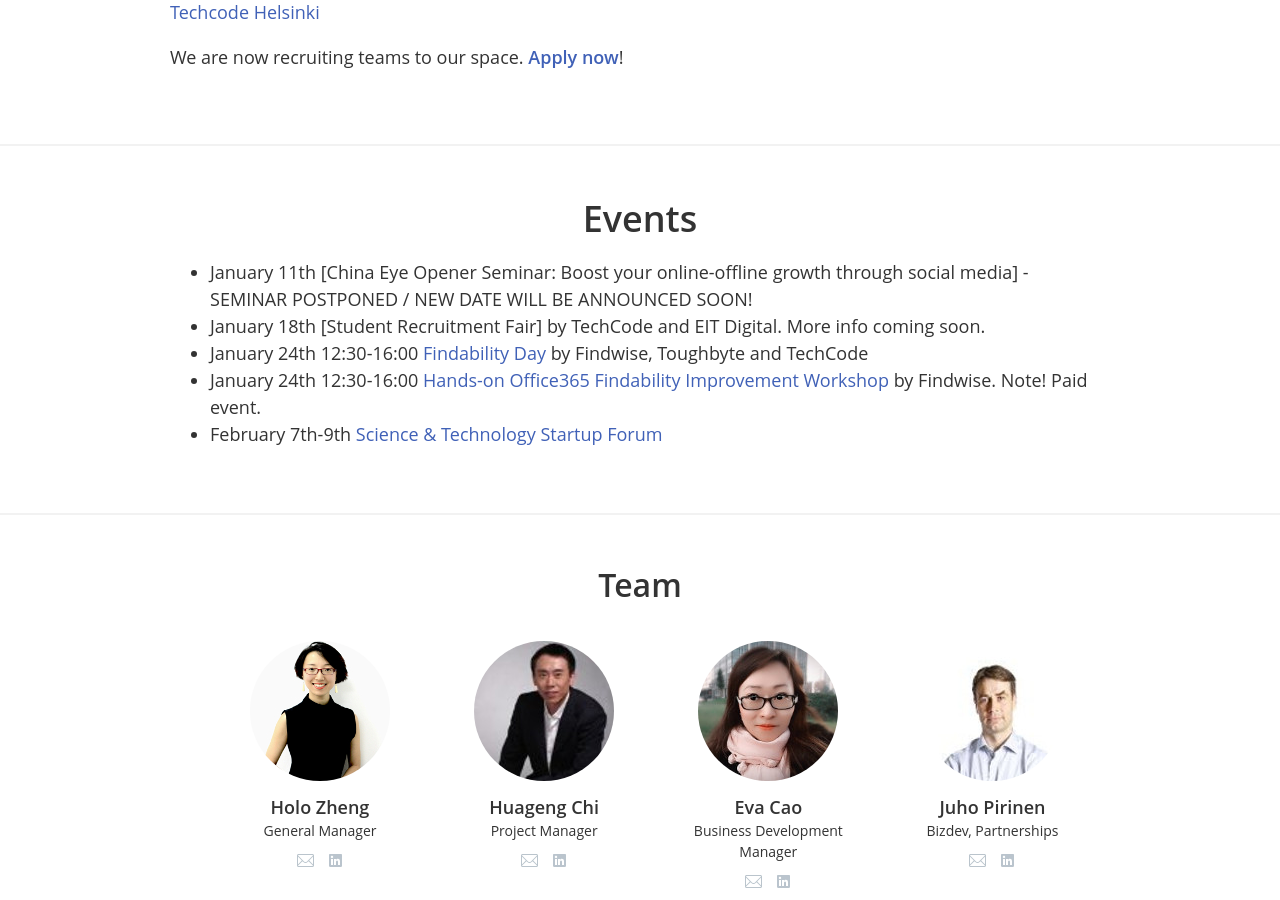
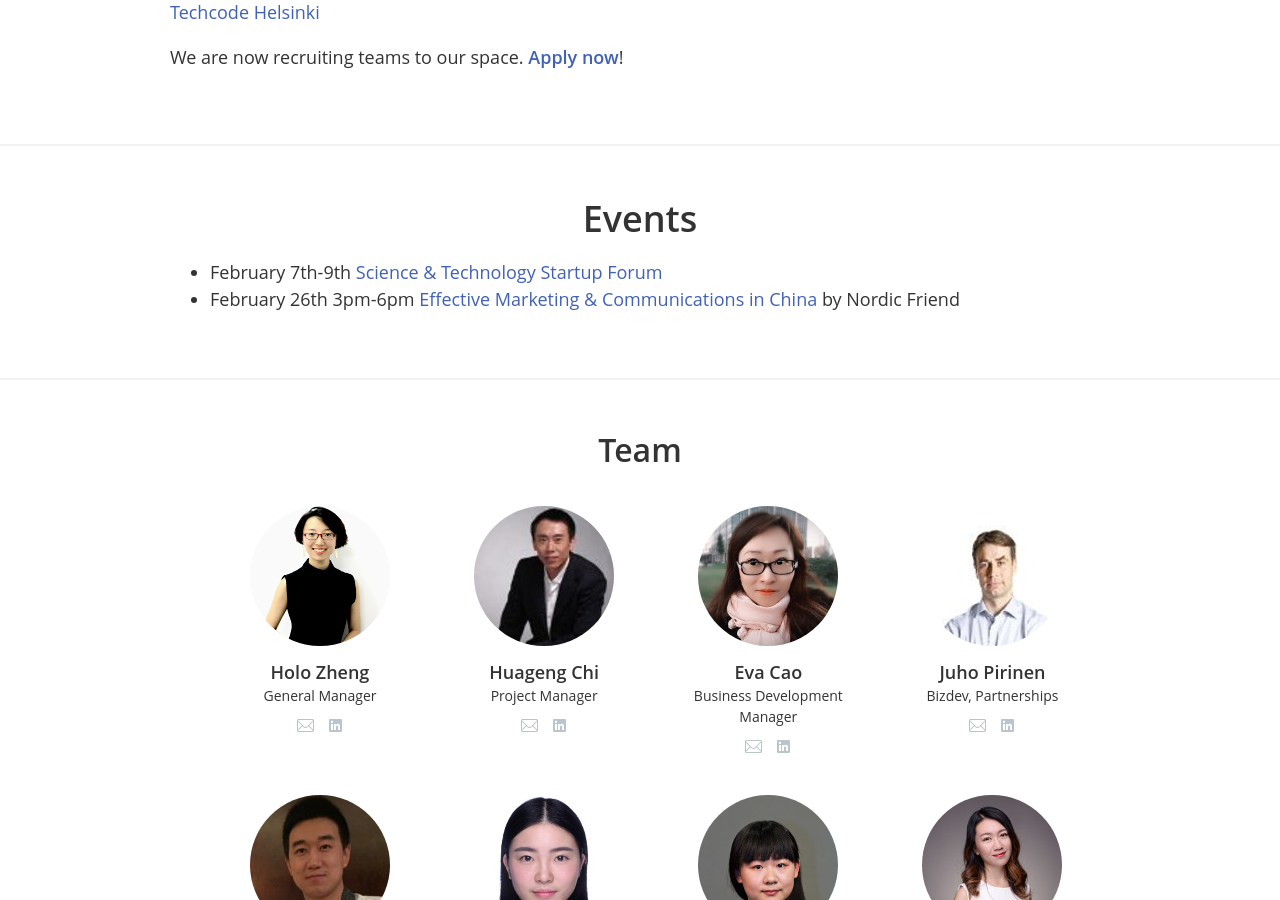
Before and after one commit to techcodefinland/techcode.fi, a Jekyll site: the page built from index.html, in a window 1280 px wide and 900 px high, scrolled down 1420 px. Built offline with Jekyll 4.4.1, drawn with Linux system fonts in a browser that asks for light colours; nearby versions of some CDN libraries.

Commit message:
Update events.md

```diff
--- a/_includes/events.md
+++ b/_includes/events.md
@@ -1,5 +1,2 @@
-- January 11th [China Eye Opener Seminar: Boost your online-offline growth through social media] - SEMINAR POSTPONED / NEW DATE WILL BE ANNOUNCED SOON!
-- January 18th [Student Recruitment Fair] by TechCode and EIT Digital. More info coming soon.
-- January 24th 12:30-16:00 [Findability Day](https://www.eventbrite.com/e/findability-day-roadshow-helsinki-tickets-41103470587?aff=techcode) by Findwise, Toughbyte and TechCode
-- January 24th 12:30-16:00 [Hands-on Office365 Findability Improvement Workshop](https://www.eventbrite.com/e/hands-on-office365-findability-improvement-workshop-tickets-41233928791?aff=techcode) by Findwise. Note! Paid event.
 - February 7th-9th [Science & Technology Startup Forum](https://newcohelsinki.fi/fi/science-technology-startup-forum/)
+- February 26th 3pm-6pm [Effective Marketing & Communications in China](https://www.eventbrite.com/e/effective-marketing-communications-in-china-tickets-42713071948) by Nordic Friend
```
